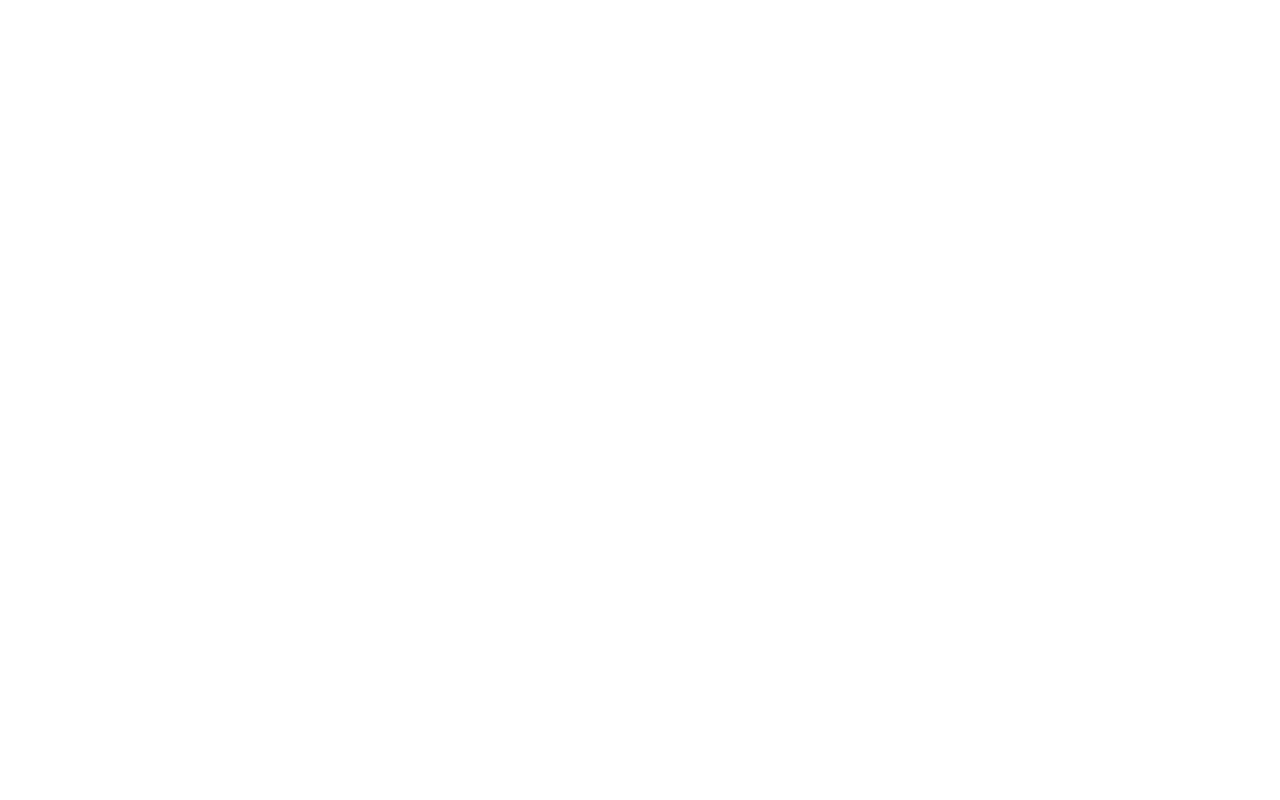
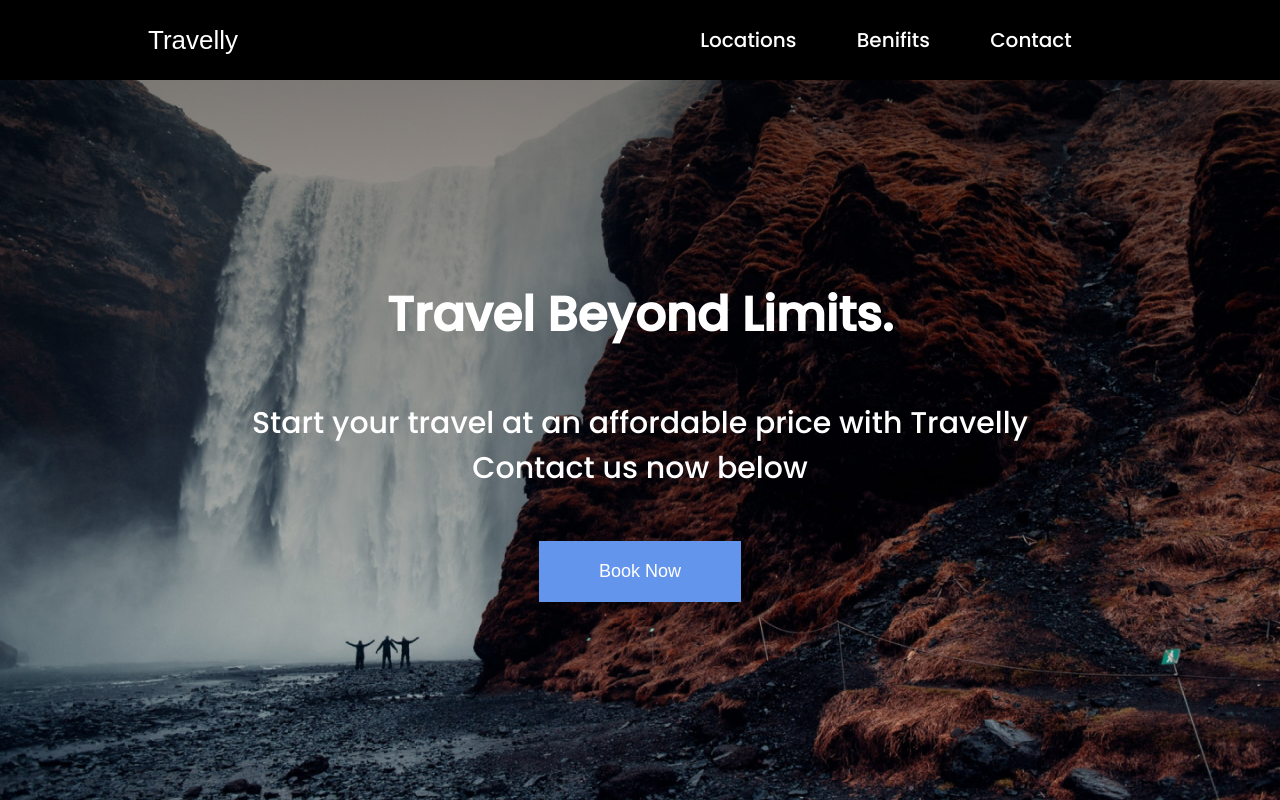
Before and after one commit to ShuLi1023/Travelly, a plain HTML site: page index.html in a window 1280 px wide. Drawn offline with Linux system fonts and the light colour scheme; a web font is replaced by a local one.

Commit message:
Nav&Hero

```diff
--- a/index.html
+++ b/index.html
@@ -8,9 +8,27 @@
     <meta name="robots" content="index,follow">
     <link rel="icon" href="/icons/airplane.svg">
     <link rel="stylesheet" href="/style.css">
+    <link rel="preconnect" href="https://fonts.gstatic.com">
+<link href="https://fonts.googleapis.com/css2?family=Poppins:wght@500&display=swap" rel="stylesheet">
+<link rel="preconnect" href="https://fonts.gstatic.com">
+<link href="https://fonts.googleapis.com/css2?family=Pattaya&family=Poppins:wght@500&display=swap" rel="stylesheet">
     <title>Travelly | Travelly Agency</title>
 </head>
 <body>
-
+    <header class="main-head">
+        <nav>
+            <h1 id="logo">Travelly</h1>
+            <ul>
+                <li><a href="#locations">Locations</a></li>
+                <li><a href="#benifits">Benifits</a></li>
+                <li><a href="contact">Contact</a></li>
+            </ul>
+        </nav>
+    </header>
+    <section class="hero">
+        <h2>Travel Beyond Limits.</h2>
+        <h3>Start your travel at an affordable price with Travelly <br> Contact us now below</h3>
+        <button>Book Now</button>
+    </section>
 </body>
 </html>
--- a/style.css
+++ b/style.css
@@ -1,9 +1,112 @@
 * {
-    margin: 0;
-    padding: 0;
-    box-sizing: border-box;
+	margin: 0;
+	padding: 0;
+	box-sizing: border-box;
 }
 
 html {
-    font-size: 62.5%;
+	font-size: 62.5%;
 }
+
+body {
+    font-family: "Poppins", sans-serif;
+}
+
+h1 {
+	font-size: 2.6rem;
+}
+
+li,
+button,
+label,
+input,
+p {
+	font-size: 2rem;
+}
+
+h2 {
+	font-size: 4.8rem;
+}
+
+h3 {
+	font-size: 3rem;
+    font-weight: normal;
+}
+h4,
+h5 {
+    font-size: 2.8rem;
+}
+a {
+    text-decoration: none;
+    color: white;
+}
+
+button {
+    padding: 2rem 6rem;
+    background: cornflowerblue;
+    color: white;
+    border: none;
+    font-size: 1.8rem;
+    cursor: pointer;
+}
+
+/* Nav section with HERO*/
+
+.main-head {
+    background: black;
+    color: white;
+}
+
+nav {
+    min-height: 10vh;
+    display: flex;
+    margin: auto;
+    width: 80%;
+    align-items: center;
+    padding: 2rem;
+    flex-wrap: wrap;
+}
+
+nav ul {
+    display: flex;
+    flex: 1 1 40rem;
+    justify-content: space-evenly;
+    list-style: none;
+}
+
+#logo {
+    flex: 1 1 40rem;
+    font-family: "Pattaya", sans-serif;
+    font-weight: 400;
+}
+
+.hero {
+    background: linear-gradient(rgba(0, 0, 0, 0.5), transparent), url("/img/landing-page.jpg");
+    min-height: 90vh;
+    background-repeat: no-repeat;
+    background-size: cover;
+    background-position: center;
+    display: flex;
+    flex-direction: column;
+    color: white;
+    justify-content: center;
+    text-align: center;
+    align-items: center;
+}
+
+.hero h3 {
+    padding: 5rem;
+}
+
+@media screen and (max-width: 932px) {
+
+    html {
+        font-size: 45%;
+    }
+    nav {
+        text-align: center;
+    }
+    #logo {
+        padding: 2rem;
+    }
+}
```
